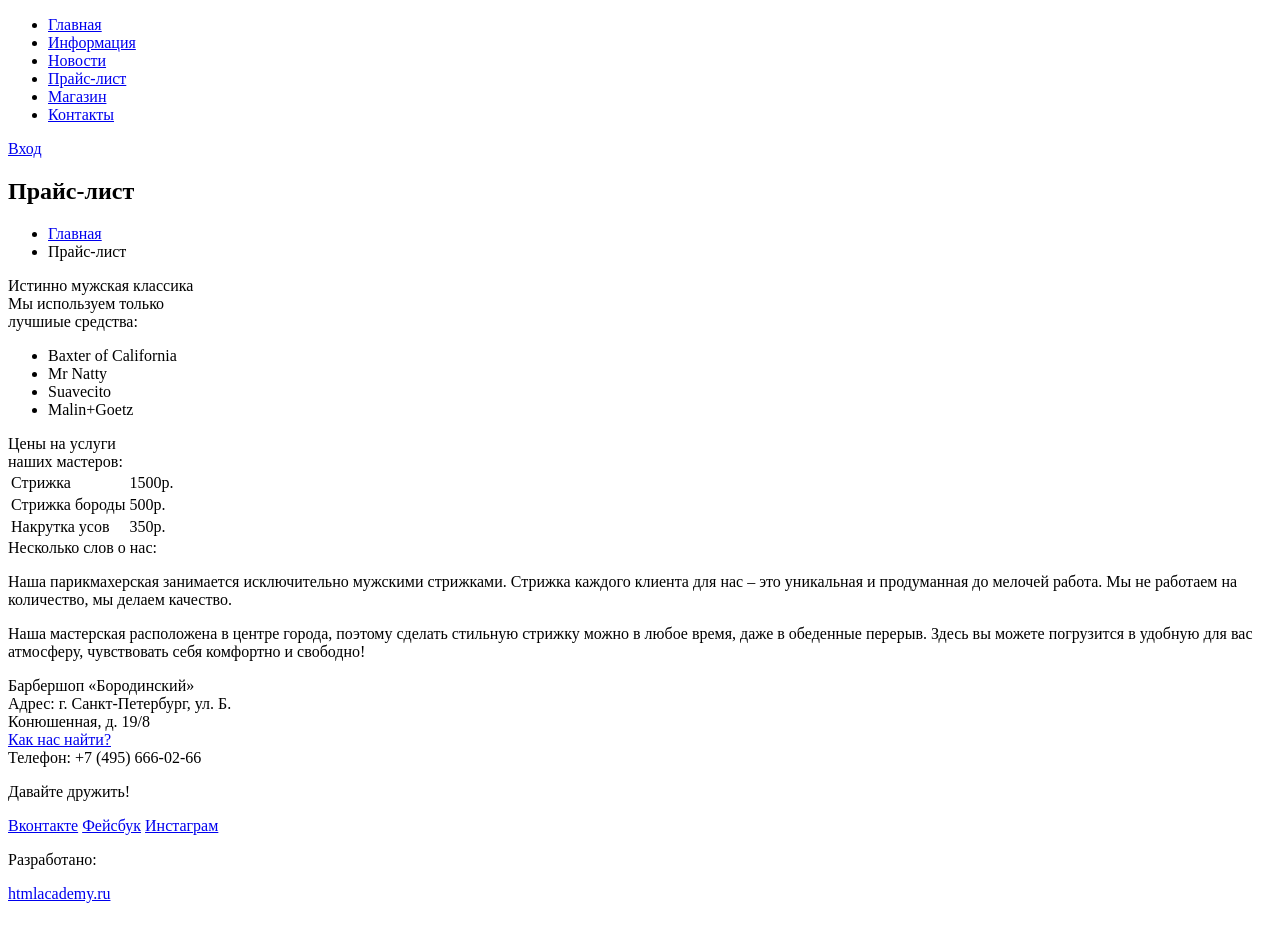
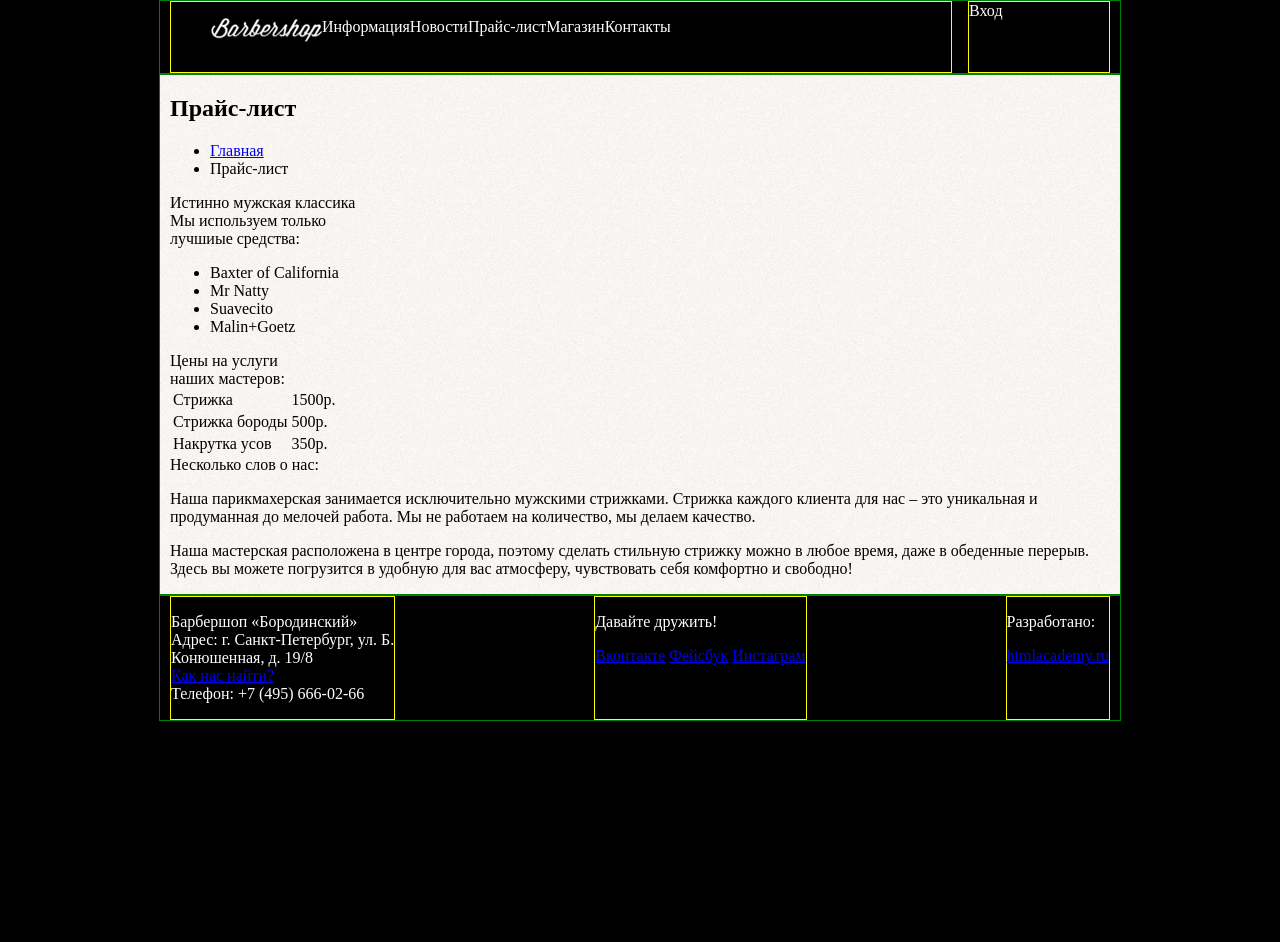
Before and after one commit to lonixoon/barbershop, a plain HTML site: page page/price.html in a window 1280 px wide. Shown: the top 942 px of the page. Before the commit the page ends 911 px from the top, so only its background shows below. Drawn offline with Linux system fonts and the light colour scheme.

Commit message:
тренируемся

```diff
--- a/css/style-index.css
+++ b/css/style-index.css
@@ -11,7 +11,7 @@ body {
 }*/
 
 body {
-	background: #000000 url(../img/background.jp) no-repeat 50% 3px;
+	background: #000000 url(../img/background.jpg) no-repeat 50% 3px;
 }
 .container {
 	display: flex;
@@ -57,6 +57,10 @@ body {
 	.user-block a{
 		text-decoration: none;
 		color: white;
+	}
+	.user-block a::before {
+			content: " ";
+			background: url(../img/icon-login.png);
 	}
 
 .index-logo {
--- a/css/style-page.css
+++ b/css/style-page.css
@@ -11,7 +11,12 @@ body {
 }*/
 
 body {
-	background: #000000 url(../img/background.jp) no-repeat 50% 3px;
+	/*background: #000000 url(../img/background.jpg) no-repeat 50% 3px;*/
+	background: #000000;
+}
+
+main {
+	background: #000000 url(../img/background-block.jpg)
 }
 .container {
 	display: flex;
@@ -27,9 +32,9 @@ body {
 	justify-content: space-between;
 }
 
-.main-header {
+/*.main-header {
 	margin-bottom: 60px;
-}
+}*/
 
 .main-navigation {
 	width: 780px;
@@ -58,16 +63,6 @@ body {
 		text-decoration: none;
 		color: white;
 	}
-
-.index-logo {
-	display: flex;
-	width: 368px;
-	height: 204px;
-	margin: 0 auto;
-	margin-bottom: 25px;
-	border: 1px solid yellow
-
-}
 
 .features {
 	display: flex;
@@ -109,7 +104,7 @@ body {
 
 
 .main-footer {
-	margin-top: 65px;
+/*	margin-top: 65px;*/
 	color: #ffffff;
 }
 	.flex-footer {
--- a/page/price.html
+++ b/page/price.html
@@ -2,7 +2,7 @@
 <html lang="ru">
 <head>
     <meta charset="UTF-8">
-    <link rel="stylesheet" type="text/css" href="../css/style.css">
+    <link rel="stylesheet" type="text/css" href="../css/style-page.css">
     <title>Barbershop Borodinski</title>
 </head>
 <body>
@@ -11,7 +11,7 @@
             <div class="flex-navigation">
                 <nav class="main-navigation">
                     <ul>
-                        <li><a href="../index.html">Главная</a></li>
+                        <li><img src="../img/logo.png" width="111" height="24" alt=Главная></li>
                         <li><a href="#info">Информация</a></li>
                         <li><a href="#news">Новости</a></li>
                         <li><a href="#price">Прайс-лист</a></li>
```
Also changed, not shown: index.html (+1 -1 lines), page/shop/baxter-of-california.html (+1 -1 lines), page/shop/shop.html (+1 -1 lines), img/background.jpg.
